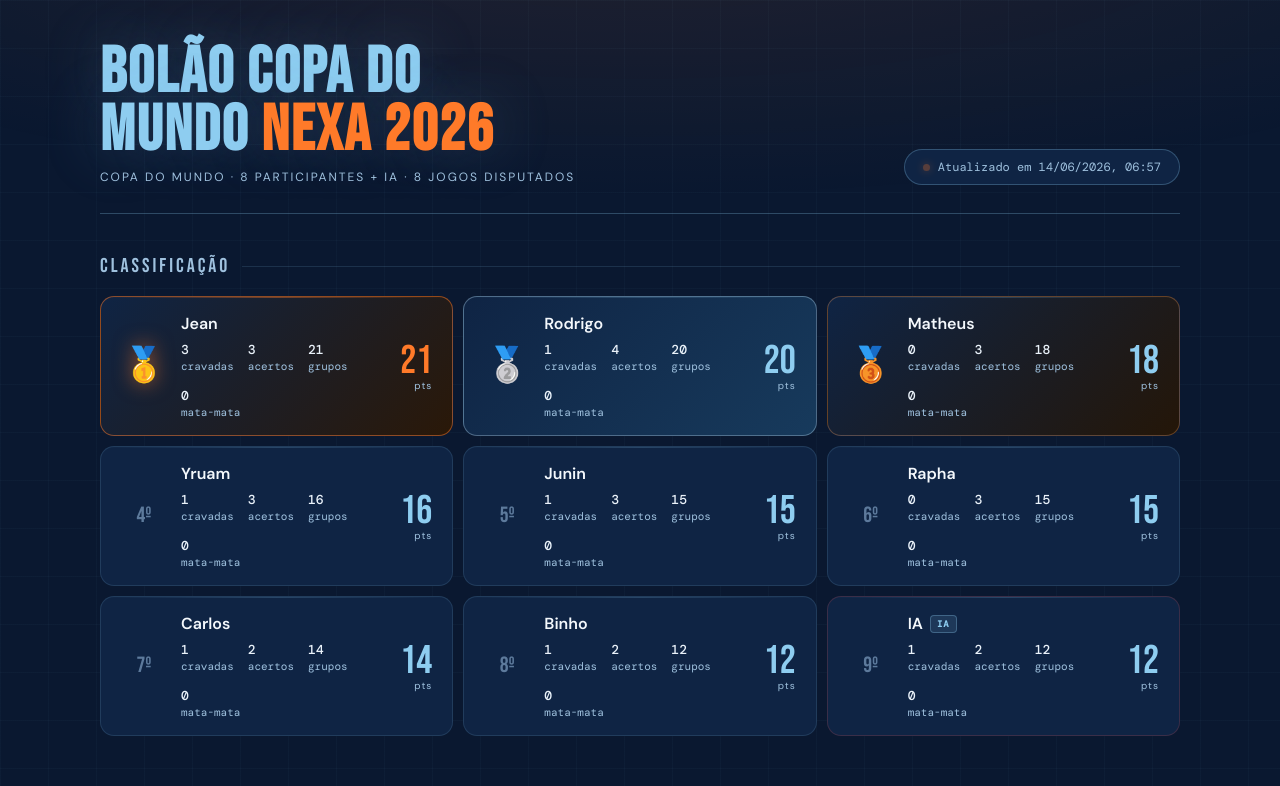
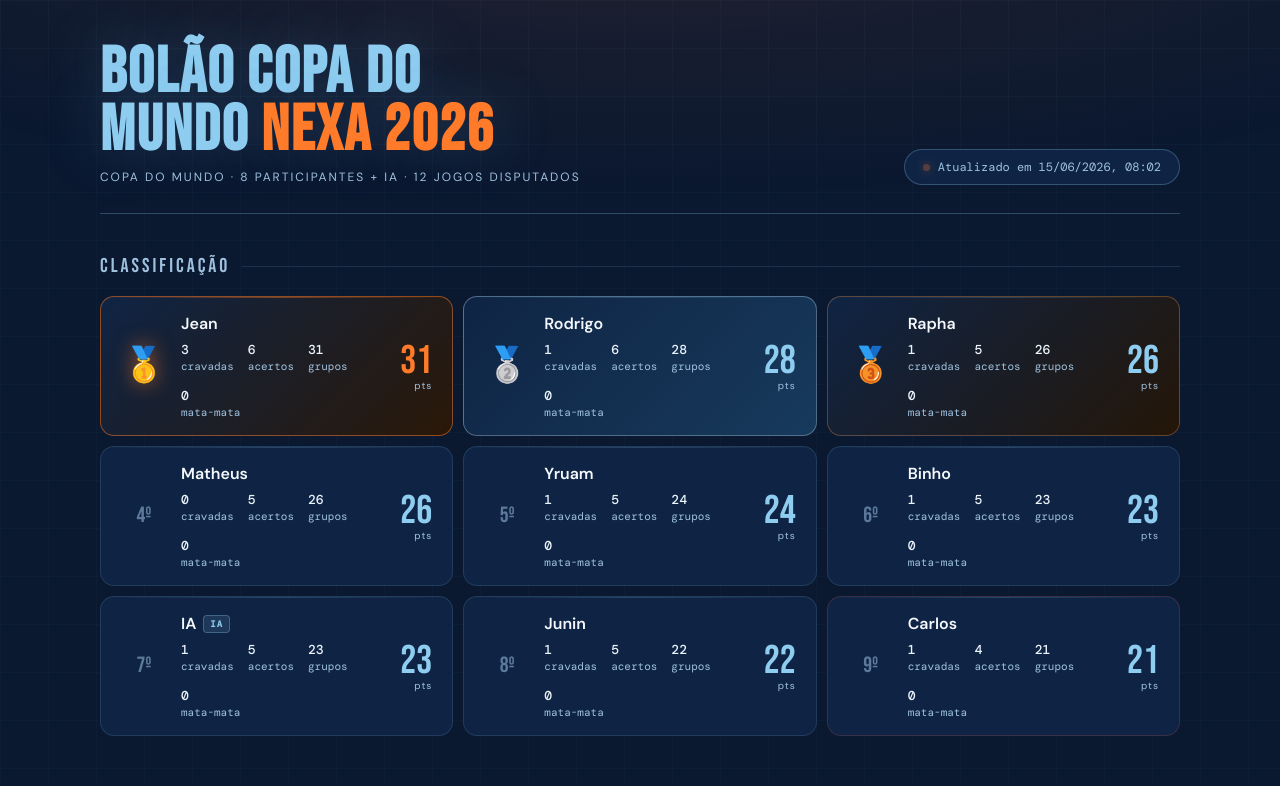
Before and after one commit to yruamkaffer/bolao_nexa_2026, a plain HTML site: page index.html in a window 1280 px wide. Shown: the top 786 px of the page. Drawn offline with nearby package versions, Linux system fonts and the light colour scheme.

Commit message:
Add files via upload

```diff
--- a/index.html
+++ b/index.html
@@ -130,9 +130,9 @@ table.datatable tr:hover td{background:rgba(142,205,240,.04)}
   <header>
     <div class="hd-left">
       <h1>BOLÃO COPA DO<br>MUNDO <em>NEXA 2026</em></h1>
-      <p>Copa do Mundo · 8 participantes + IA · 8 jogos disputados</p>
+      <p>Copa do Mundo · 8 participantes + IA · 12 jogos disputados</p>
     </div>
-    <div class="stamp"><div class="dot"></div><span>Atualizado em 14/06/2026, 06:57</span></div>
+    <div class="stamp"><div class="dot"></div><span>Atualizado em 15/06/2026, 08:02</span></div>
   </header>
   <div id="app"></div>
 </div>
@@ -142,15 +142,15 @@ const PARTICIPANTES = ['Junin','Binho','Carlos','Jean','Matheus','Yruam','Rodrig
 
 const DATA = {
   ranking: [
-    {nome:"Jean",    pontos:21, cravadas:3, corretos:3, fase_grupos:21, mata_mata:0},
-    {nome:"Rodrigo", pontos:20, cravadas:1, corretos:4, fase_grupos:20, mata_mata:0},
-    {nome:"Matheus", pontos:18, cravadas:0, corretos:3, fase_grupos:18, mata_mata:0},
-    {nome:"Yruam",   pontos:16, cravadas:1, corretos:3, fase_grupos:16, mata_mata:0},
-    {nome:"Junin",   pontos:15, cravadas:1, corretos:3, fase_grupos:15, mata_mata:0},
-    {nome:"Rapha",   pontos:15, cravadas:0, corretos:3, fase_grupos:15, mata_mata:0},
-    {nome:"Carlos",  pontos:14, cravadas:1, corretos:2, fase_grupos:14, mata_mata:0},
-    {nome:"Binho",   pontos:12, cravadas:1, corretos:2, fase_grupos:12, mata_mata:0},
-    {nome:"IA",      pontos:12, cravadas:1, corretos:2, fase_grupos:12, mata_mata:0}
+    {nome:"Jean",    pontos:31, cravadas:3, corretos:6, fase_grupos:31, mata_mata:0},
+    {nome:"Rodrigo", pontos:28, cravadas:1, corretos:6, fase_grupos:28, mata_mata:0},
+    {nome:"Rapha",   pontos:26, cravadas:1, corretos:5, fase_grupos:26, mata_mata:0},
+    {nome:"Matheus", pontos:26, cravadas:0, corretos:5, fase_grupos:26, mata_mata:0},
+    {nome:"Yruam",   pontos:24, cravadas:1, corretos:5, fase_grupos:24, mata_mata:0},
+    {nome:"Binho",   pontos:23, cravadas:1, corretos:5, fase_grupos:23, mata_mata:0},
+    {nome:"IA",      pontos:23, cravadas:1, corretos:5, fase_grupos:23, mata_mata:0},
+    {nome:"Junin",   pontos:22, cravadas:1, corretos:5, fase_grupos:22, mata_mata:0},
+    {nome:"Carlos",  pontos:21, cravadas:1, corretos:4, fase_grupos:21, mata_mata:0}
   ],
   campeoes:[
     {nome:"Junin",palpite:"Portugal"},{nome:"Yruam",palpite:"Espanha"},{nome:"Matheus",palpite:"Brasil"},
@@ -158,22 +158,22 @@ const DATA = {
     {nome:"IA",palpite:"França"},{nome:"Rodrigo",palpite:"Brasil"},{nome:"Rapha",palpite:"Holanda"}
   ],
   desempenho_rodada: [
-    {rodada:"11/06", pts:{Junin:6,Binho:6,Carlos:7,Jean:7,Matheus:10,Yruam:7,Rodrigo:1,Rapha:5,IA:7}},
-    {rodada:"12/06", pts:{Junin:4,Binho:2,Carlos:2,Jean:2,Matheus:2,Yruam:4,Rodrigo:11,Rapha:4,IA:4}},
-    {rodada:"13/06", pts:{Junin:5,Binho:4,Carlos:5,Jean:12,Matheus:6,Yruam:5,Rodrigo:8,Rapha:6,IA:1}},
-    {rodada:"14/06", pts:{Junin:0,Binho:0,Carlos:0,Jean:0,Matheus:0,Yruam:0,Rodrigo:0,Rapha:0,IA:0}},
+    {rodada:"11/06", pts:{Junin:6, Binho:6, Carlos:7,  Jean:7,  Matheus:10, Yruam:7,  Rodrigo:1,  Rapha:5,  IA:7}},
+    {rodada:"12/06", pts:{Junin:4, Binho:2, Carlos:2,  Jean:2,  Matheus:2,  Yruam:4,  Rodrigo:11, Rapha:4,  IA:4}},
+    {rodada:"13/06", pts:{Junin:5, Binho:4, Carlos:5,  Jean:12, Matheus:6,  Yruam:5,  Rodrigo:8,  Rapha:6,  IA:1}},
+    {rodada:"14/06", pts:{Junin:7, Binho:11,Carlos:7,  Jean:10, Matheus:8,  Yruam:8,  Rodrigo:8,  Rapha:11, IA:11}},
   ],
   // Aproveitamento dos palpites (empate vs não-empate)
   aproveitamento: [
-    {nome:"Jean",    empate_pct:13, naoempate_pct:88, pts_empate:8,  pts_naoempate:13, coeficiente:4.17},
-    {nome:"Rodrigo", empate_pct:22, naoempate_pct:78, pts_empate:12, pts_naoempate:8,  coeficiente:6.94},
-    {nome:"Matheus", empate_pct:13, naoempate_pct:88, pts_empate:1,  pts_naoempate:17, coeficiente:1.39},
-    {nome:"Yruam",   empate_pct:22, naoempate_pct:78, pts_empate:1,  pts_naoempate:15, coeficiente:4.17},
-    {nome:"Junin",   empate_pct:15, naoempate_pct:85, pts_empate:8,  pts_naoempate:7,  coeficiente:4.17},
-    {nome:"Rapha",   empate_pct:22, naoempate_pct:78, pts_empate:1,  pts_naoempate:14, coeficiente:8.33},
-    {nome:"Carlos",  empate_pct:8,  naoempate_pct:92, pts_empate:1,  pts_naoempate:13, coeficiente:1.39},
-    {nome:"Binho",   empate_pct:6,  naoempate_pct:94, pts_empate:12, pts_naoempate:0,  coeficiente:1.39},
-    {nome:"IA",      empate_pct:7,  naoempate_pct:93, pts_empate:1,  pts_naoempate:11, coeficiente:13.89},
+    {nome:"Jean",    empate_pct:13, naoempate_pct:88, pts_empate:8,  pts_naoempate:23, coeficiente:4.17},
+    {nome:"Rodrigo", empate_pct:22, naoempate_pct:78, pts_empate:13, pts_naoempate:15, coeficiente:6.94},
+    {nome:"Rapha",   empate_pct:22, naoempate_pct:78, pts_empate:1,  pts_naoempate:25, coeficiente:8.33},
+    {nome:"Matheus", empate_pct:13, naoempate_pct:88, pts_empate:2,  pts_naoempate:24, coeficiente:1.39},
+    {nome:"Yruam",   empate_pct:22, naoempate_pct:78, pts_empate:1,  pts_naoempate:23, coeficiente:4.17},
+    {nome:"Binho",   empate_pct:6,  naoempate_pct:94, pts_empate:13, pts_naoempate:10, coeficiente:1.39},
+    {nome:"IA",      empate_pct:7,  naoempate_pct:93, pts_empate:2,  pts_naoempate:21, coeficiente:13.89},
+    {nome:"Junin",   empate_pct:13, naoempate_pct:88, pts_empate:12, pts_naoempate:10, coeficiente:4.17},
+    {nome:"Carlos",  empate_pct:8,  naoempate_pct:92, pts_empate:8,  pts_naoempate:13, coeficiente:1.39},
   ],
   jogos:[
     {num:1,data:"11/06",hora:"16h",time1:"México",time2:"África do Sul",gols1:2,gols2:0,rodada:"1ª rodada",
@@ -192,13 +192,13 @@ const DATA = {
      palpites:[{nome:"Junin",g1:0,g2:2},{nome:"Binho",g1:0,g2:4},{nome:"Carlos",g1:0,g2:3},{nome:"Jean",g1:0,g2:1},{nome:"Matheus",g1:0,g2:2},{nome:"Yruam",g1:0,g2:2},{nome:"Rodrigo",g1:0,g2:2},{nome:"Rapha",g1:0,g2:4},{nome:"IA",g1:4,g2:0}]},
     {num:8,data:"14/06",hora:"01h",time1:"Austrália",time2:"Turquia",gols1:2,gols2:0,rodada:"1ª rodada",
      palpites:[{nome:"Junin",g1:0,g2:3},{nome:"Binho",g1:0,g2:1},{nome:"Carlos",g1:1,g2:2},{nome:"Jean",g1:0,g2:2},{nome:"Matheus",g1:1,g2:3},{nome:"Yruam",g1:1,g2:2},{nome:"Rodrigo",g1:1,g2:3},{nome:"Rapha",g1:1,g2:2},{nome:"IA",g1:1,g2:1}]},
-    {num:9,data:"14/06",hora:"14h",time1:"Alemanha",time2:"Curaçao",gols1:null,gols2:null,rodada:"1ª rodada",
+    {num:9,data:"14/06",hora:"14h",time1:"Alemanha",time2:"Curaçao",gols1:7,gols2:1,rodada:"1ª rodada",
      palpites:[{nome:"Junin",g1:4,g2:0},{nome:"Binho",g1:4,g2:0},{nome:"Carlos",g1:5,g2:0},{nome:"Jean",g1:5,g2:0},{nome:"Matheus",g1:4,g2:0},{nome:"Yruam",g1:5,g2:0},{nome:"Rodrigo",g1:4,g2:0},{nome:"Rapha",g1:5,g2:0},{nome:"IA",g1:2,g2:0}]},
-    {num:10,data:"14/06",hora:"17h",time1:"Holanda",time2:"Japão",gols1:null,gols2:null,rodada:"1ª rodada",
+    {num:10,data:"14/06",hora:"17h",time1:"Holanda",time2:"Japão",gols1:2,gols2:2,rodada:"1ª rodada",
      palpites:[{nome:"Junin",g1:1,g2:0},{nome:"Binho",g1:2,g2:0},{nome:"Carlos",g1:1,g2:0},{nome:"Jean",g1:1,g2:1},{nome:"Matheus",g1:2,g2:1},{nome:"Yruam",g1:2,g2:1},{nome:"Rodrigo",g1:2,g2:0},{nome:"Rapha",g1:2,g2:2},{nome:"IA",g1:2,g2:1}]},
-    {num:11,data:"14/06",hora:"20h",time1:"Costa do Marfim",time2:"Equador",gols1:null,gols2:null,rodada:"1ª rodada",
+    {num:11,data:"14/06",hora:"20h",time1:"Costa do Marfim",time2:"Equador",gols1:1,gols2:0,rodada:"1ª rodada",
      palpites:[{nome:"Junin",g1:0,g2:0},{nome:"Binho",g1:2,g2:0},{nome:"Carlos",g1:1,g2:1},{nome:"Jean",g1:1,g2:1},{nome:"Matheus",g1:1,g2:1},{nome:"Yruam",g1:1,g2:2},{nome:"Rodrigo",g1:1,g2:1},{nome:"Rapha",g1:1,g2:1},{nome:"IA",g1:2,g2:1}]},
-    {num:12,data:"14/06",hora:"23h",time1:"Suécia",time2:"Tunísia",gols1:null,gols2:null,rodada:"1ª rodada",
+    {num:12,data:"14/06",hora:"23h",time1:"Suécia",time2:"Tunísia",gols1:5,gols2:1,rodada:"1ª rodada",
      palpites:[{nome:"Junin",g1:1,g2:0},{nome:"Binho",g1:2,g2:0},{nome:"Carlos",g1:1,g2:0},{nome:"Jean",g1:1,g2:0},{nome:"Matheus",g1:2,g2:0},{nome:"Yruam",g1:2,g2:0},{nome:"Rodrigo",g1:2,g2:0},{nome:"Rapha",g1:0,g2:1},{nome:"IA",g1:2,g2:0}]},
     {num:13,data:"15/06",hora:"13h",time1:"Espanha",time2:"Cabo Verde",gols1:null,gols2:null,rodada:"1ª rodada",
      palpites:[{nome:"Junin",g1:3,g2:0},{nome:"Binho",g1:5,g2:0},{nome:"Carlos",g1:4,g2:0},{nome:"Jean",g1:3,g2:0},{nome:"Matheus",g1:3,g2:0},{nome:"Yruam",g1:3,g2:0},{nome:"Rodrigo",g1:6,g2:0},{nome:"Rapha",g1:4,g2:0},{nome:"IA",g1:3,g2:0}]},
```
